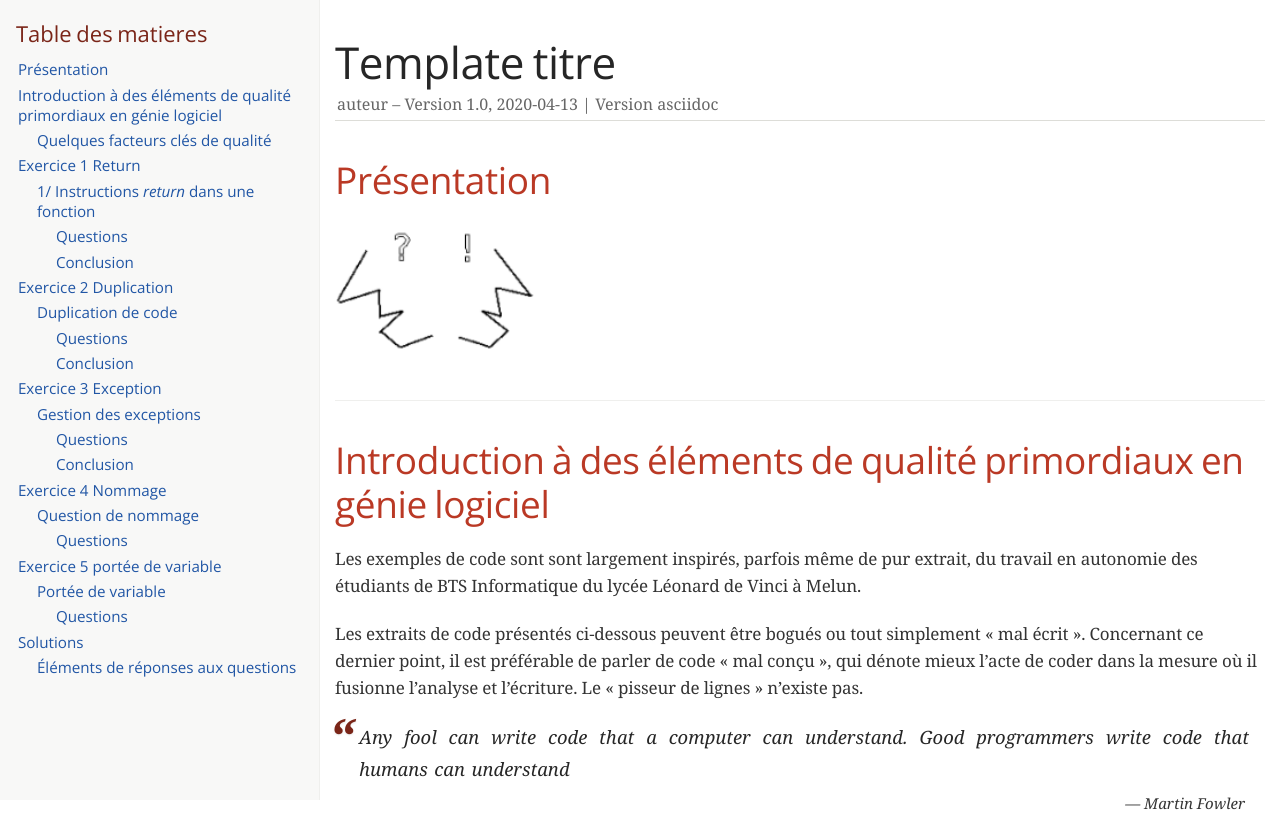
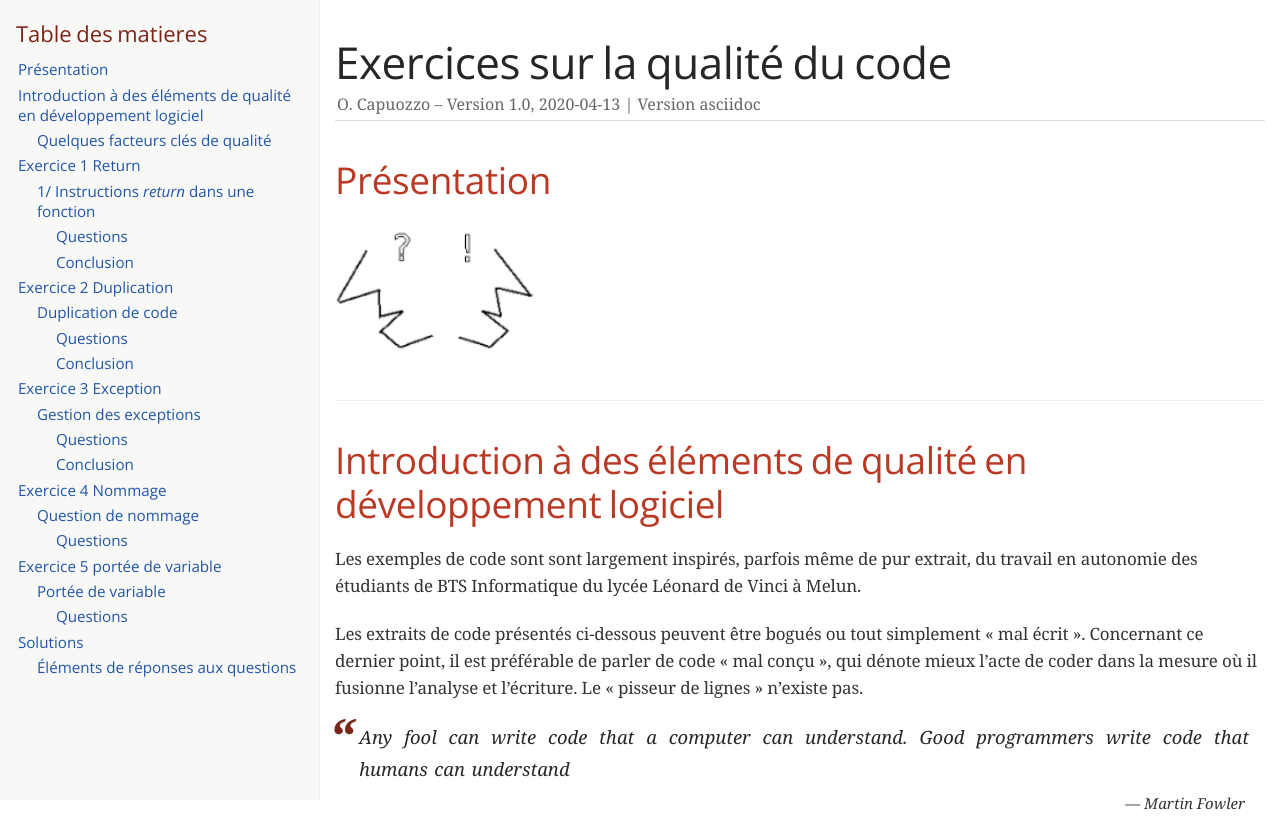
Before and after one commit to ocapuozzo/exercices-qualite-du-code, a plain HTML site: page docs/index.html in a window 1280 px wide. Shown: the top 818 px of the page. Drawn offline with nearby package versions, Linux system fonts and the light colour scheme; a web font is replaced by a local one.

Commit message:
add title and author (with builded ressources)

```diff
--- a/docs/index.html
+++ b/docs/index.html
@@ -6,8 +6,8 @@
 <meta name="viewport" content="width=device-width, initial-scale=1.0">
 <meta name="generator" content="Asciidoctor 1.5.6.1">
 <meta name="description" content="template description">
-<meta name="author" content="auteur">
-<title>Template titre</title>
+<meta name="author" content="O. Capuozzo">
+<title>Exercices sur la qualité du code</title>
 <link rel="stylesheet" href="https://fonts.googleapis.com/css?family=Open+Sans:300,300italic,400,400italic,600,600italic%7CNoto+Serif:400,400italic,700,700italic%7CDroid+Sans+Mono:400,700">
 <link rel="stylesheet" href="./asciidoctor.css">
 <link rel="stylesheet" href="https://cdnjs.cloudflare.com/ajax/libs/font-awesome/4.6.3/css/font-awesome.min.css">
@@ -15,9 +15,9 @@
 </head>
 <body class="article toc2 toc-left">
 <div id="header">
-<h1>Template titre</h1>
+<h1>Exercices sur la qualité du code</h1>
 <div class="details">
-<span id="author" class="author">auteur</span><br>
+<span id="author" class="author">O. Capuozzo</span><br>
 <span id="revnumber">version 1.0,</span>
 <span id="revdate">2020-04-13</span>
 <br><span id="revremark">Version asciidoc</span>
@@ -26,7 +26,7 @@
 <div id="toctitle">Table des matieres</div>
 <ul class="sectlevel1">
 <li><a href="#présentation">Présentation</a></li>
-<li><a href="#introduction-à-des-éléments-de-qualité-primordiaux-en-génie-logiciel">Introduction à des éléments de qualité primordiaux en génie logiciel</a>
+<li><a href="#introduction-à-des-éléments-de-qualité-en-développement-logiciel">Introduction à des éléments de qualité en développement logiciel</a>
 <ul class="sectlevel2">
 <li><a href="#quelques-facteurs-clés-de-qualité">Quelques facteurs clés de qualité</a></li>
 </ul>
@@ -97,7 +97,7 @@
 </div>
 </div>
 <div class="sect1">
-<h2 id="introduction-à-des-éléments-de-qualité-primordiaux-en-génie-logiciel"><a class="anchor" href="#introduction-à-des-éléments-de-qualité-primordiaux-en-génie-logiciel"></a>Introduction à des éléments de qualité primordiaux en génie logiciel</h2>
+<h2 id="introduction-à-des-éléments-de-qualité-en-développement-logiciel"><a class="anchor" href="#introduction-à-des-éléments-de-qualité-en-développement-logiciel"></a>Introduction à des éléments de qualité en développement logiciel</h2>
 <div class="sectionbody">
 <div class="paragraph">
 <p>Les exemples de code sont sont largement inspirés, parfois même de pur extrait, du travail en autonomie des étudiants de BTS Informatique du lycée Léonard de Vinci à Melun.</p>
@@ -165,7 +165,7 @@ Ces deux premières contraintes constituent la règle : <strong>Une Fois et Une
 les classes ne sont pas chargées de responsabilité et les méthodes courtes (selon différents points de vue : moins de 10 lignes ou qu&#8217;importe si le contenu est clairement lisible et ne contient pas de duplication). Exceptions connues : implémentation d&#8217;un algorithme connu, recherche d&#8217;optimisation&#8230;&#8203; le tout bien commenté.</p>
 </div>
 <div class="paragraph">
-<p>Documentations :</p>
+<p>Références :</p>
 </div>
 <div class="olist arabic">
 <ol class="arabic">
@@ -592,7 +592,7 @@ Une variable d&#8217;instance (un attribut, un champ) participe à la détermina
 <div id="footer">
 <div id="footer-text">
 Version 1.0<br>
-Last updated 2020-04-19 18:58:11 CEST
+Last updated 2020-04-19 19:26:00 CEST
 </div>
 </div>
 </body>
```
Also changed, not shown: 1 other file.
